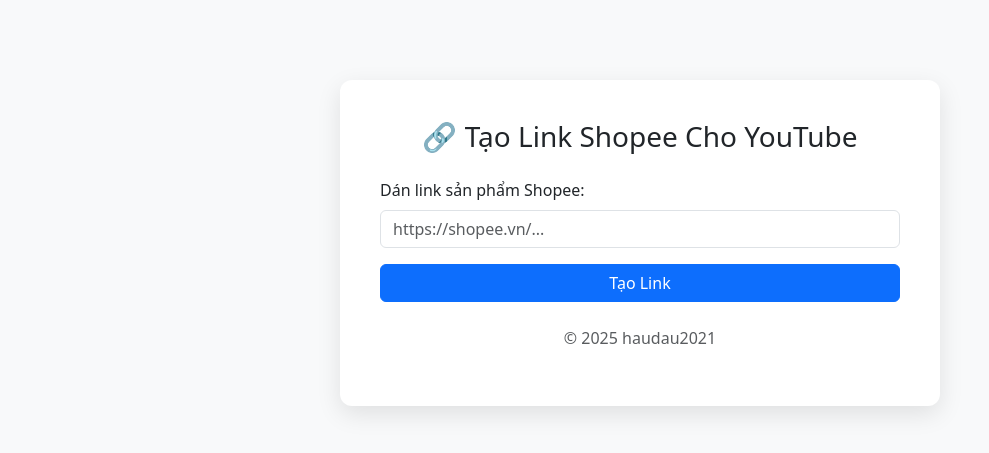
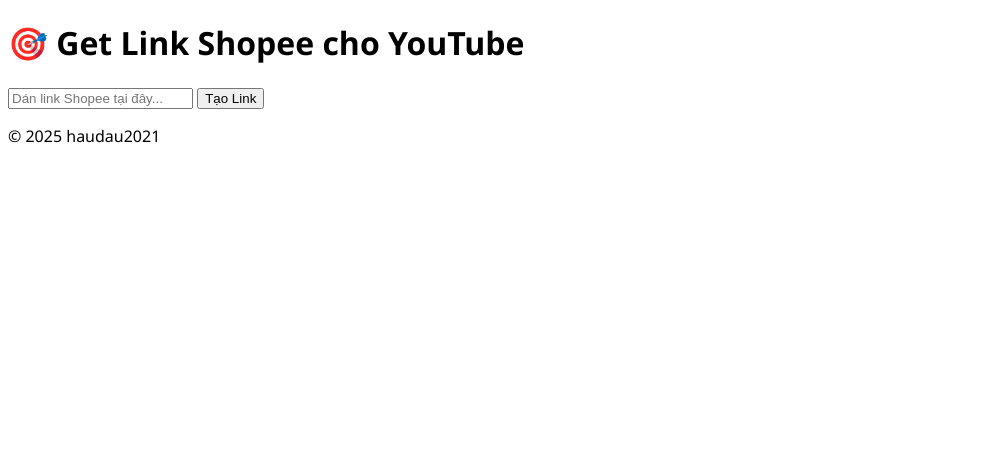
Before and after one commit to haudau2021/getlinkshope-ytb, a Flask app: page / in a window 1280 px wide. Shown: the top 453 px of the page, without its empty margins (0-989 px from the left). Run offline with Flask 3, Linux system fonts and the light colour scheme.

Commit message:
Update index.html

```diff
--- a/templates/index.html
+++ b/templates/index.html
@@ -1,37 +1,21 @@
 <!DOCTYPE html>
 <html lang="vi">
 <head>
-    <meta charset="UTF-8">
-    <title>Tạo Link Shopee YouTube</title>
-    <link rel="stylesheet" href="https://cdn.jsdelivr.net/npm/bootstrap@5.3.3/dist/css/bootstrap.min.css">
-    <style>
-        body {
-            background-color: #f8f9fa;
-        }
-        .box {
-            max-width: 600px;
-            margin: 80px auto;
-            padding: 40px;
-            background-color: white;
-            border-radius: 12px;
-            box-shadow: 0 8px 24px rgba(0,0,0,0.1);
-        }
-    </style>
+  <meta charset="UTF-8">
+  <title>Get Link Shopee - YouTube</title>
+  <link rel="stylesheet" href="{{ url_for('static', filename='style.css') }}">
 </head>
 <body>
-    <div class="box">
-        <h3 class="mb-4 text-center">🔗 Tạo Link Shopee Cho YouTube</h3>
-        {% if error %}
-            <div class="alert alert-danger">{{ error }}</div>
-        {% endif %}
-        <form method="POST">
-            <div class="mb-3">
-                <label class="form-label">Dán link sản phẩm Shopee:</label>
-                <input type="url" class="form-control" name="shopee_link" placeholder="https://shopee.vn/..." required>
-            </div>
-            <button class="btn btn-primary w-100">Tạo Link</button>
-        </form>
-        <p class="mt-4 text-center text-muted">© {{ now.year }} haudau2021</p>
-    </div>
+  <div class="container">
+    <h1>🎯 Get Link Shopee cho YouTube</h1>
+    <form method="POST">
+      <input type="text" name="shopee_link" placeholder="Dán link Shopee tại đây..." required>
+      <button type="submit">Tạo Link</button>
+    </form>
+    {% if error %}
+      <p class="error">{{ error }}</p>
+    {% endif %}
+  </div>
+  <p class="footer">© {{ now.year }} haudau2021</p>
 </body>
 </html>
```
